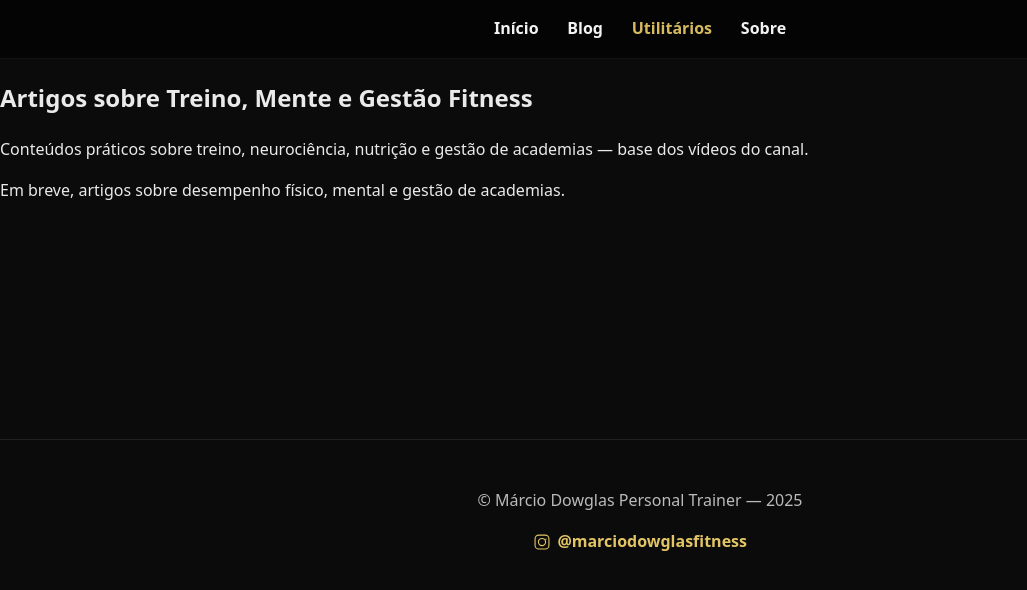
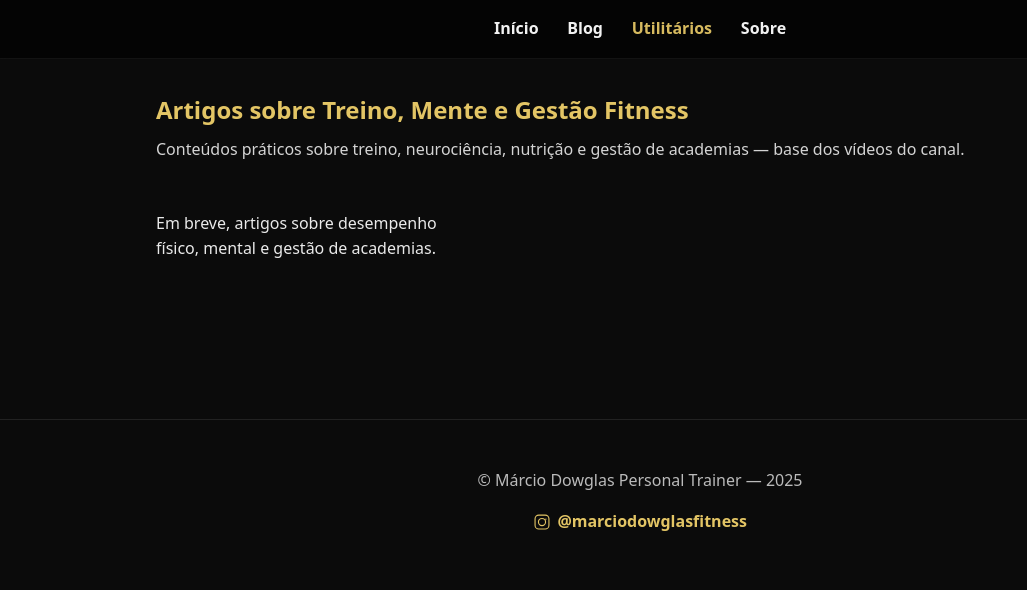
Before and after one commit to mbritodowglas-collab/mdpersonal, a Jekyll site: the page built from blog.md, in a window 1280 px wide. Shown: the top 590 px of the page, without its empty margins (0-1027 px from the left). Built offline with Jekyll 4.4.1, drawn with Linux system fonts in a browser that asks for light colours.

Commit message:
Update style.css

```diff
--- a/assets/css/style.css
+++ b/assets/css/style.css
@@ -125,3 +125,44 @@
   .btn-row {
     margin-top: 12rem;
   }
+/* ===== BLOG: cabeçalho e cards ===== */
+.blog-header{max-width:1000px;margin:0 auto;padding:2rem 1rem 1rem}
+.blog-header h1{color:var(--dourado);margin:0 0 .5rem}
+.blog-header p{opacity:.9;margin:0}
+
+.blog-lista{max-width:1000px;margin:0 auto;padding:1rem}
+.cards{
+  display:grid;
+  grid-template-columns: repeat(3, 1fr);
+  gap:1.2rem;
+}
+@media (max-width: 1000px){ .cards{ grid-template-columns: repeat(2, 1fr);} }
+@media (max-width: 640px){ .cards{ grid-template-columns: 1fr; } }
+
+.card{
+  background:#0f0f0f;border:1px solid #1c1c1c;border-radius:14px;
+  overflow:hidden; transition:.25s; display:block;
+}
+.card:hover{ transform:translateY(-3px); border-color:#2a2a2a; }
+
+.card a{ color:inherit; text-decoration:none; display:block; height:100% }
+
+.thumb{
+  width:100%; aspect-ratio: 16/9;
+  background:#111 center/cover no-repeat;
+  border-bottom:1px solid #1c1c1c;
+}
+
+.card-body{ padding:1rem }
+.meta{ display:flex; gap:.6rem; align-items:center; margin:0 0 .4rem; font-size:.9rem; opacity:.9 }
+.cat{
+  background:rgba(227,197,101,.1);
+  color:#e3c565; border:1px solid rgba(227,197,101,.35);
+  padding:.14rem .5rem; border-radius:999px; font-weight:600
+}
+.date{ color:#aaa }
+
+.card h3{ margin:.3rem 0 .5rem; font-size:1.05rem; color:#fff; line-height:1.35 }
+.exc{ margin:0 0 .8rem; color:#cfcfcf }
+.ler{ color:#d62828; font-weight:700 }
+.card:hover .ler{ color:#ff4040 }
```
